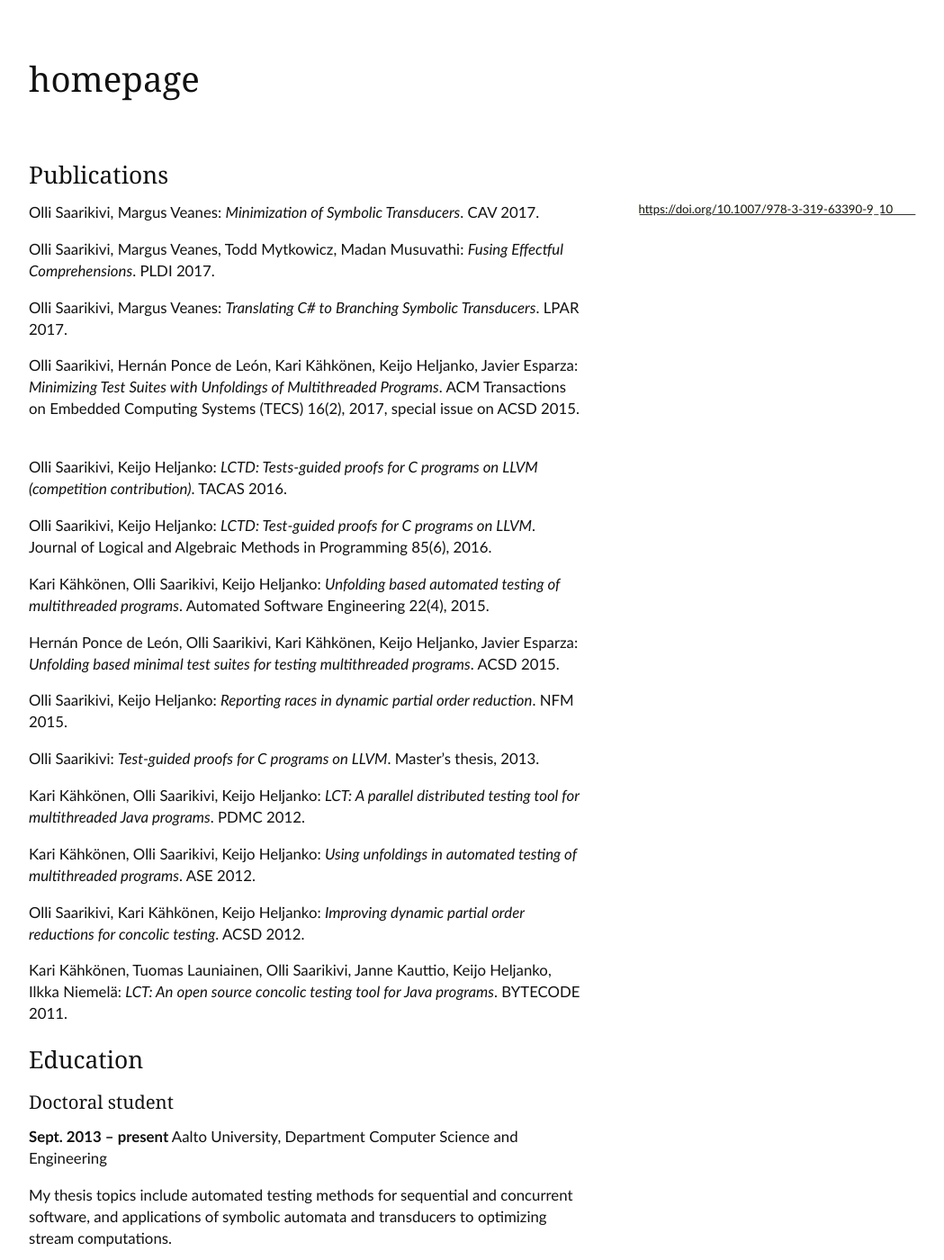
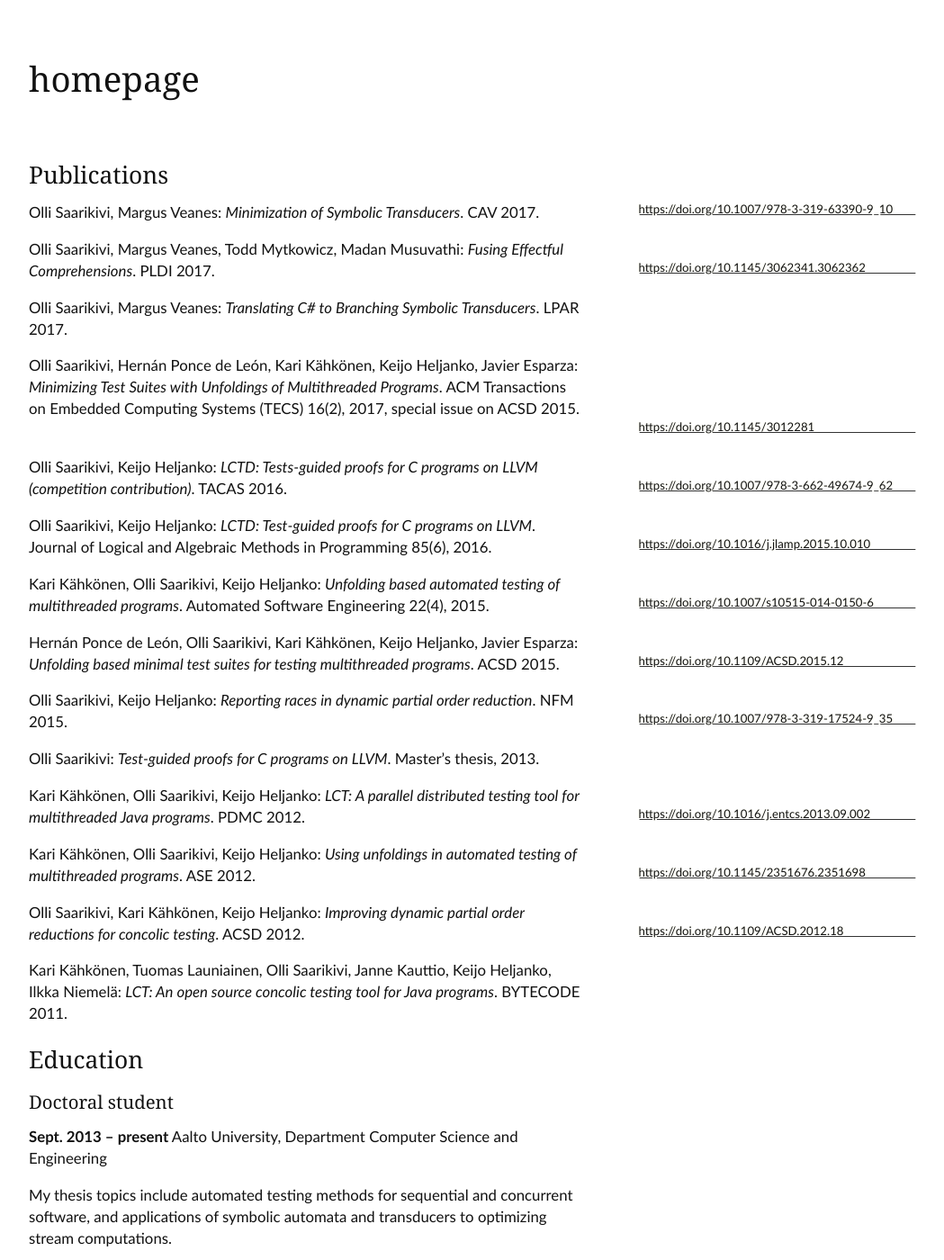
Before and after one commit to OlliSaarikivi/homepage, a Jekyll site: the page built from cv.md, in a window 1280 px wide and 1400 px high. Shown: the whole window at 90% size, without its empty margins (128-1177 px from the left). Built offline with Jekyll 4.4.1, drawn with Linux system fonts in a browser that asks for light colours; our own code applies the rules of GitHub Pages for plain Markdown files; the repository's description, which GitHub fills in, is left out.

Commit message:
Update cv.md

```diff
--- a/cv.md
+++ b/cv.md
@@ -15,7 +15,7 @@
 *Fusing Effectful Comprehensions*.
 PLDI 2017.
 &ensp;
-{{% doi "10.1145/3062341.3062362" %}}
+{% include doi.html doi="10.1145/3062341.3062362" %}
 {{% slides "SaaVeaMytMus_PLDI2017.pptx" %}}
 
 Olli Saarikivi, Margus Veanes:
@@ -29,37 +29,37 @@
 *Minimizing Test Suites with Unfoldings of Multithreaded Programs*.
 ACM Transactions on Embedded Computing Systems (TECS) 16(2), 2017, special issue on ACSD 2015.
 &ensp;
-{{% doi "10.1145/3012281" %}}
+{% include doi.html doi="10.1145/3012281" %}
 
 Olli Saarikivi, Keijo Heljanko:
 *LCTD: Tests-guided proofs for C programs on LLVM (competition contribution)*.
 TACAS 2016.
 &ensp;
-{{% doi "10.1007/978-3-662-49674-9_62" %}}
+{% include doi.html doi="10.1007/978-3-662-49674-9_62" %}
 
 Olli Saarikivi, Keijo Heljanko:
 *LCTD: Test-guided proofs for C programs on LLVM*.
 Journal of Logical and Algebraic Methods in Programming 85(6), 2016.
 &ensp;
-{{% doi "10.1016/j.jlamp.2015.10.010" %}}
+{% include doi.html doi="10.1016/j.jlamp.2015.10.010" %}
 
 Kari Kähkönen, Olli Saarikivi, Keijo Heljanko:
 *Unfolding based automated testing of multithreaded programs*.
 Automated Software Engineering 22(4), 2015.
 &ensp;
-{{% doi "10.1007/s10515-014-0150-6" %}}
+{% include doi.html doi="10.1007/s10515-014-0150-6" %}
 
 Hernán Ponce de León, Olli Saarikivi, Kari Kähkönen, Keijo Heljanko, Javier Esparza:
 *Unfolding based minimal test suites for testing multithreaded programs*.
 ACSD 2015.
 &ensp;
-{{% doi "10.1109/ACSD.2015.12" %}}
+{% include doi.html doi="10.1109/ACSD.2015.12" %}
 
 Olli Saarikivi, Keijo Heljanko:
 *Reporting races in dynamic partial order reduction*.
 NFM 2015.
 &ensp;
-{{% doi "10.1007/978-3-319-17524-9_35" %}}
+{% include doi.html doi="10.1007/978-3-319-17524-9_35" %}
 
 Olli Saarikivi:
 *Test-guided proofs for C programs on LLVM*.
@@ -71,19 +71,19 @@
 *LCT: A parallel distributed testing tool for multithreaded Java programs*.
 PDMC 2012.
 &ensp;
-{{% doi "10.1016/j.entcs.2013.09.002" %}}
+{% include doi.html doi="10.1016/j.entcs.2013.09.002" %}
 
 Kari Kähkönen, Olli Saarikivi, Keijo Heljanko:
 *Using unfoldings in automated testing of multithreaded programs*.
 ASE 2012.
 &ensp;
-{{% doi "10.1145/2351676.2351698" %}}
+{% include doi.html doi="10.1145/2351676.2351698" %}
 
 Olli Saarikivi, Kari Kähkönen, Keijo Heljanko:
 *Improving dynamic partial order reductions for concolic testing*.
 ACSD 2012.
 &ensp;
-{{% doi "10.1109/ACSD.2012.18" %}}
+{% include doi.html doi="10.1109/ACSD.2012.18" %}
 
 Kari Kähkönen, Tuomas Launiainen, Olli Saarikivi, Janne Kauttio, Keijo Heljanko, Ilkka Niemelä:
 *LCT: An open source concolic testing tool for Java programs*.
```
